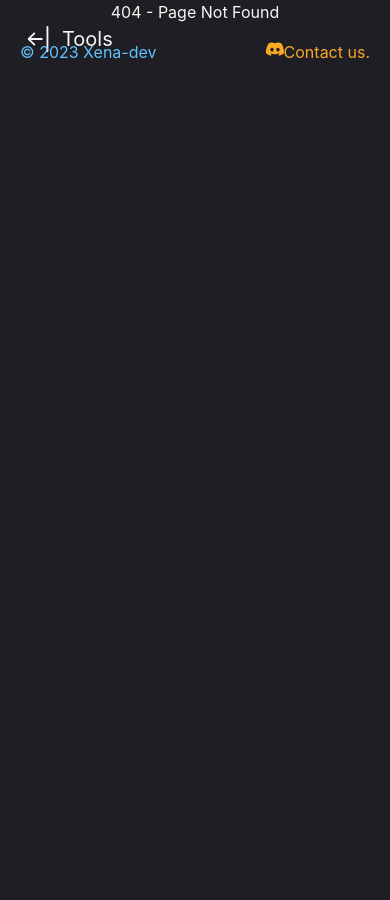
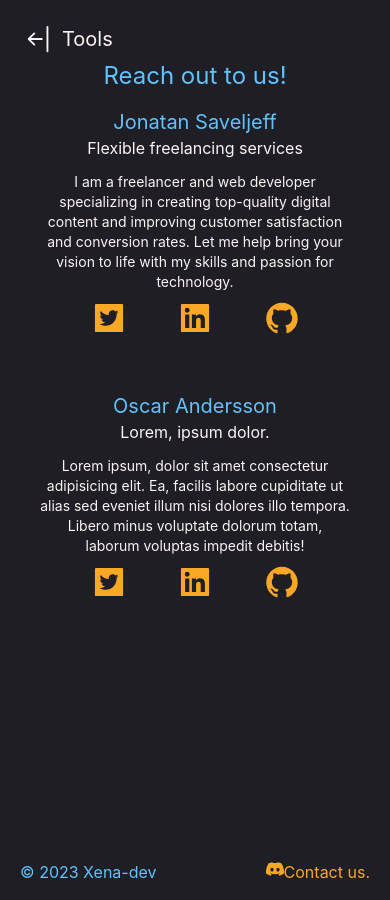
Before and after one commit to XenaDevs/tools, a Next.js app: page /contact in a window 390 px wide. Before the commit this address had no page. Before the commit the page ends 844 px from the top, so only its background shows below. Built offline with nearby package versions, Linux system fonts and the light colour scheme.

Commit message:
contact mobile

```diff
--- /dev/null
+++ b/pages/contact.tsx
@@ -0,0 +1,50 @@
+import {
+  AiFillTwitterSquare,
+  AiFillLinkedin,
+  AiFillGithub,
+} from "react-icons/ai";
+
+const Contact = () => {
+  return (
+    <main className="px-10 md:px-20 lg:px-30 max-w-5xl mx-auto">
+      <section className="min-h-screen pt-10">
+        <h1 className="text-Accent text-2xl mt-5">Reach out to us!</h1>
+        <div className="flex flex-col justify-between">
+          <div className="mt-4">
+            <h2 className="text-xl text-Accent">Jonatan Saveljeff</h2>
+            <h3 className="text-md">Flexible freelancing services</h3>
+            <p className="text-sm mt-3">
+              I am a freelancer and web developer specializing in creating
+              top-quality digital content and improving customer satisfaction
+              and conversion rates. Let me help bring your vision to life with
+              my skills and passion for technology.
+            </p>
+            <div className="flex justify-evenly text-4xl mt-2 text-CTA">
+              <AiFillTwitterSquare />
+              <AiFillLinkedin />
+              <AiFillGithub />
+            </div>
+          </div>
+
+          <div className="mt-14" />
+
+          <h2 className="text-xl text-Accent">Oscar Andersson</h2>
+          <h3 className="text-md">Lorem, ipsum dolor.</h3>
+          <p className="text-sm mt-3">
+            Lorem ipsum, dolor sit amet consectetur adipisicing elit. Ea,
+            facilis labore cupiditate ut alias sed eveniet illum nisi dolores
+            illo tempora. Libero minus voluptate dolorum totam, laborum voluptas
+            impedit debitis!
+          </p>
+          <div className="flex justify-evenly text-4xl mt-2 text-CTA">
+            <AiFillTwitterSquare />
+            <AiFillLinkedin />
+            <AiFillGithub />
+          </div>
+        </div>
+      </section>
+    </main>
+  );
+};
+
+export default Contact;
```
